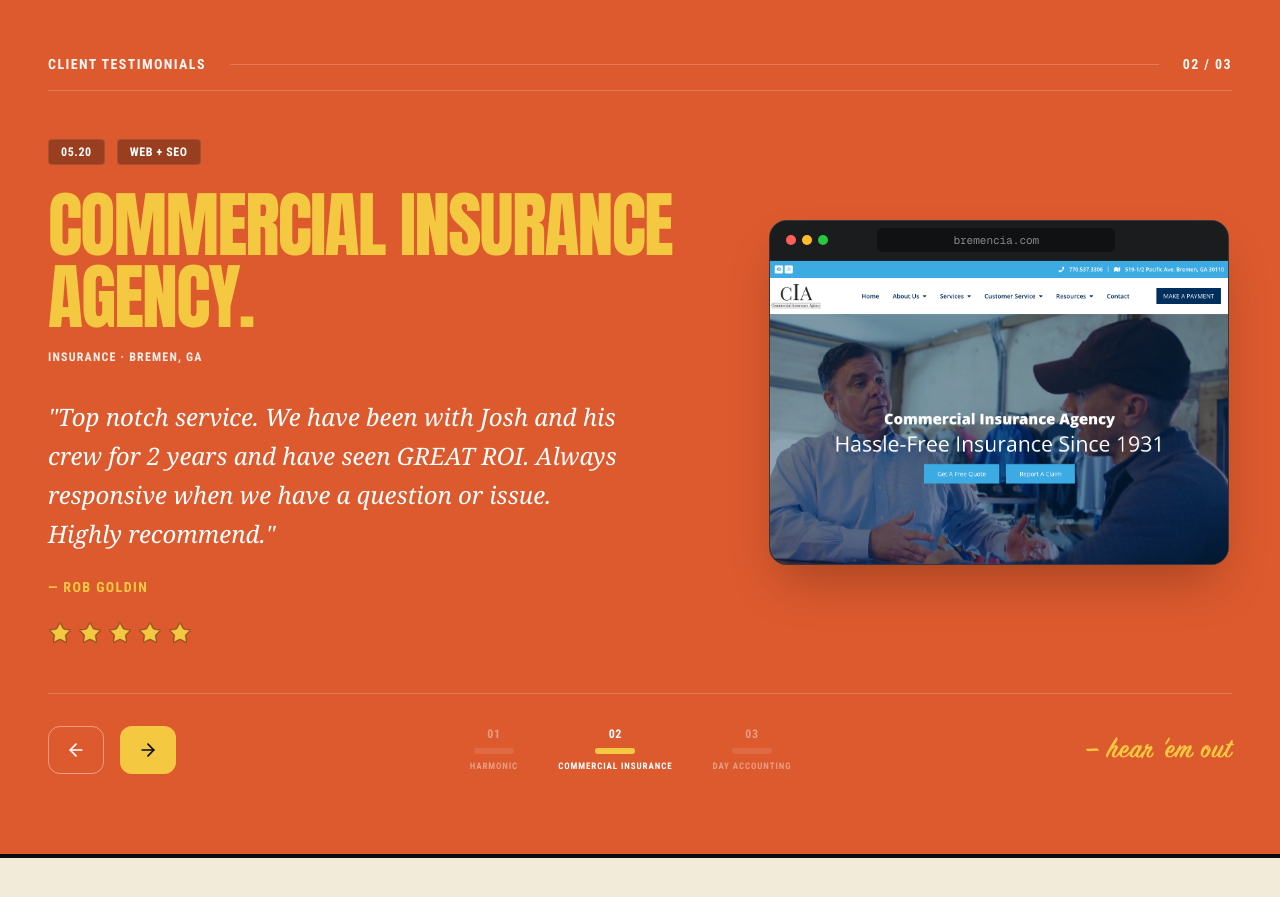
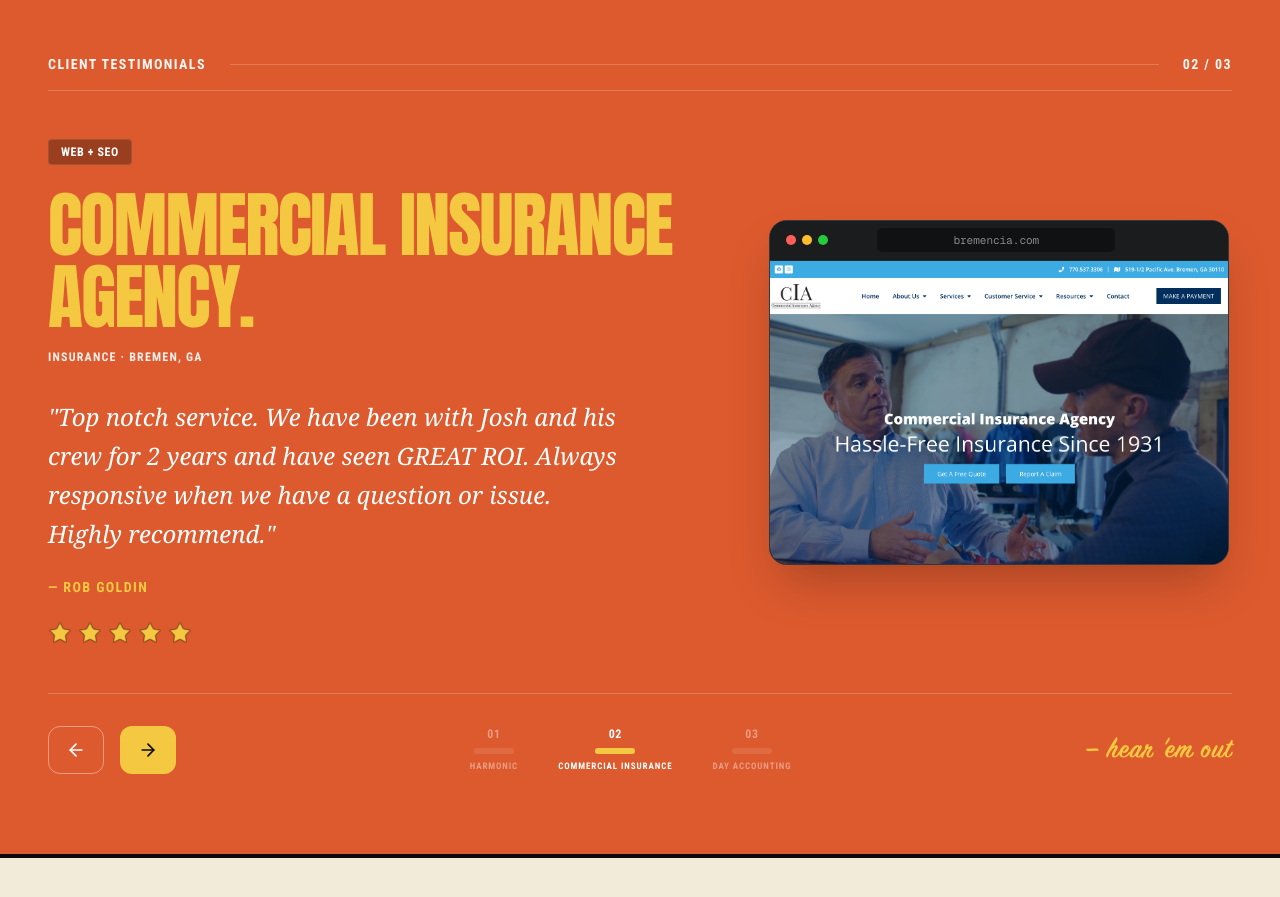
Before and after one commit to creativecowboys/cowboys-site, a Next.js app: page /franklin-tn/web-design in a window 1280 px wide. Shown: the part 6480-7377 px from the top of the page. Built offline with nearby package versions, Linux system fonts and the light colour scheme.

Commit message:
Fix testimonial height resizing and remove date badge from slides

```diff
--- a/src/app/franklin-tn/web-design/page.tsx
+++ b/src/app/franklin-tn/web-design/page.tsx
@@ -1323,12 +1323,9 @@ export default function WebDesignFranklinPage() {
           {/* Grid Layout for Content */}
           <div className={`grid grid-cols-1 lg:grid-cols-12 gap-12 items-center transition-opacity duration-200 ${isTransitioning ? 'opacity-0' : 'opacity-100'}`}>
             {/* Left Column: Review text and rating */}
-            <div className="lg:col-span-7 flex flex-col items-start text-left gap-4">
+            <div className="lg:col-span-7 flex flex-col items-start text-left gap-4 min-h-[400px] sm:min-h-[350px] lg:min-h-[380px]">
               {/* Badges */}
               <div className="flex gap-3">
-                <span className="bg-black/30 backdrop-blur-sm border border-white/10 text-white font-h3-secondary font-bold text-xs tracking-wider px-3 py-1 rounded">
-                  {testimonials[activeTestimonial].date}
-                </span>
                 <span className="bg-black/30 backdrop-blur-sm border border-white/10 text-white font-h3-secondary font-bold text-xs tracking-wider px-3 py-1 rounded">
                   {testimonials[activeTestimonial].tag}
                 </span>
```
